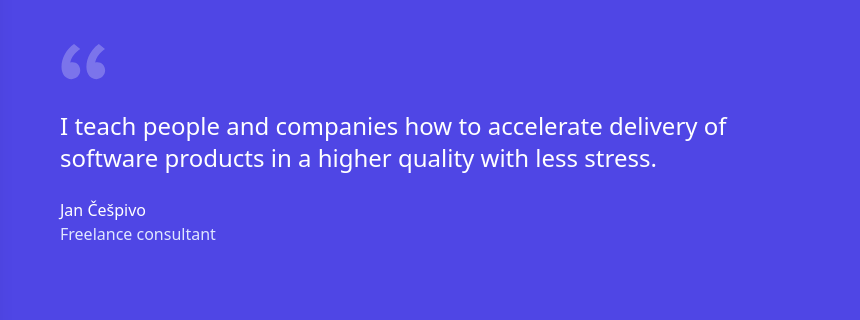
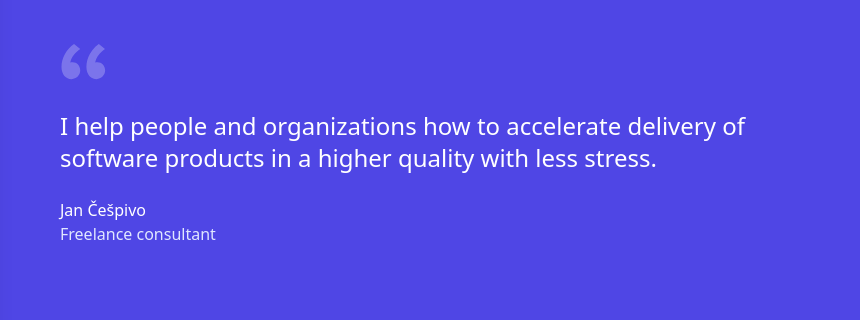
Before and after one commit to jancespivo/jancespivo.com, a website built with Vite: page src/index.html in a window 1280 px wide. Shown: the part 226-546 px from the top of the page, 420-1280 px from the left. Built offline with nearby package versions, Linux system fonts and the light colour scheme.

Commit message:
Main text

```diff
--- a/src/index.html
+++ b/src/index.html
@@ -136,7 +136,8 @@
                                         <path d="M9.352 4C4.456 7.456 1 13.12 1 19.36c0 5.088 3.072 8.064 6.624 8.064 3.36 0 5.856-2.688 5.856-5.856 0-3.168-2.208-5.472-5.088-5.472-.576 0-1.344.096-1.536.192.48-3.264 3.552-7.104 6.624-9.024L9.352 4zm16.512 0c-4.8 3.456-8.256 9.12-8.256 15.36 0 5.088 3.072 8.064 6.624 8.064 3.264 0 5.856-2.688 5.856-5.856 0-3.168-2.304-5.472-5.184-5.472-.576 0-1.248.096-1.44.192.48-3.264 3.456-7.104 6.528-9.024L25.864 4z"/>
                                     </svg>
                                     <p class="mt-6 text-2xl font-medium text-white">
-                                        I teach people and companies how to accelerate
+                                        I help people and organizations how to
+                                        accelerate
                                         delivery of software products in a higher
                                         quality with less stress.
                                     </p>
```
